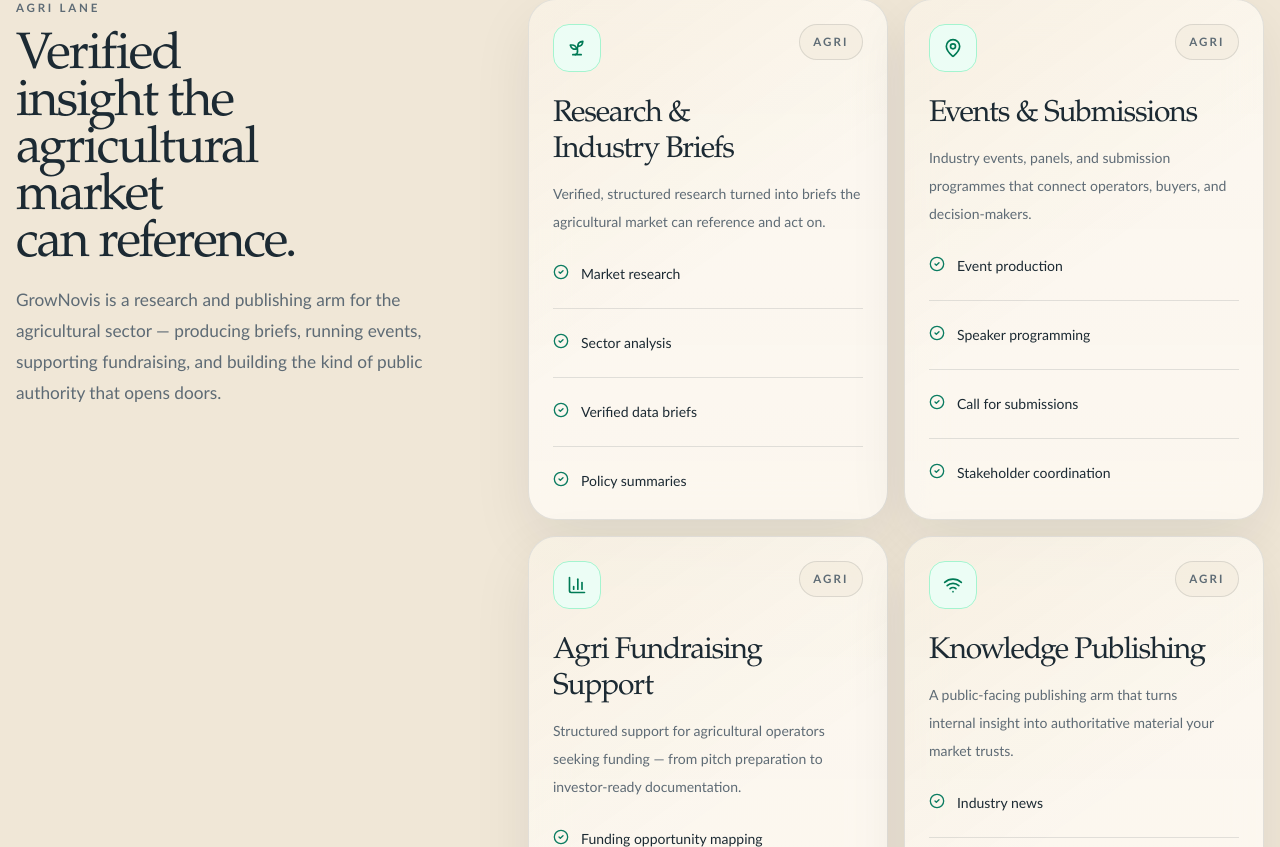
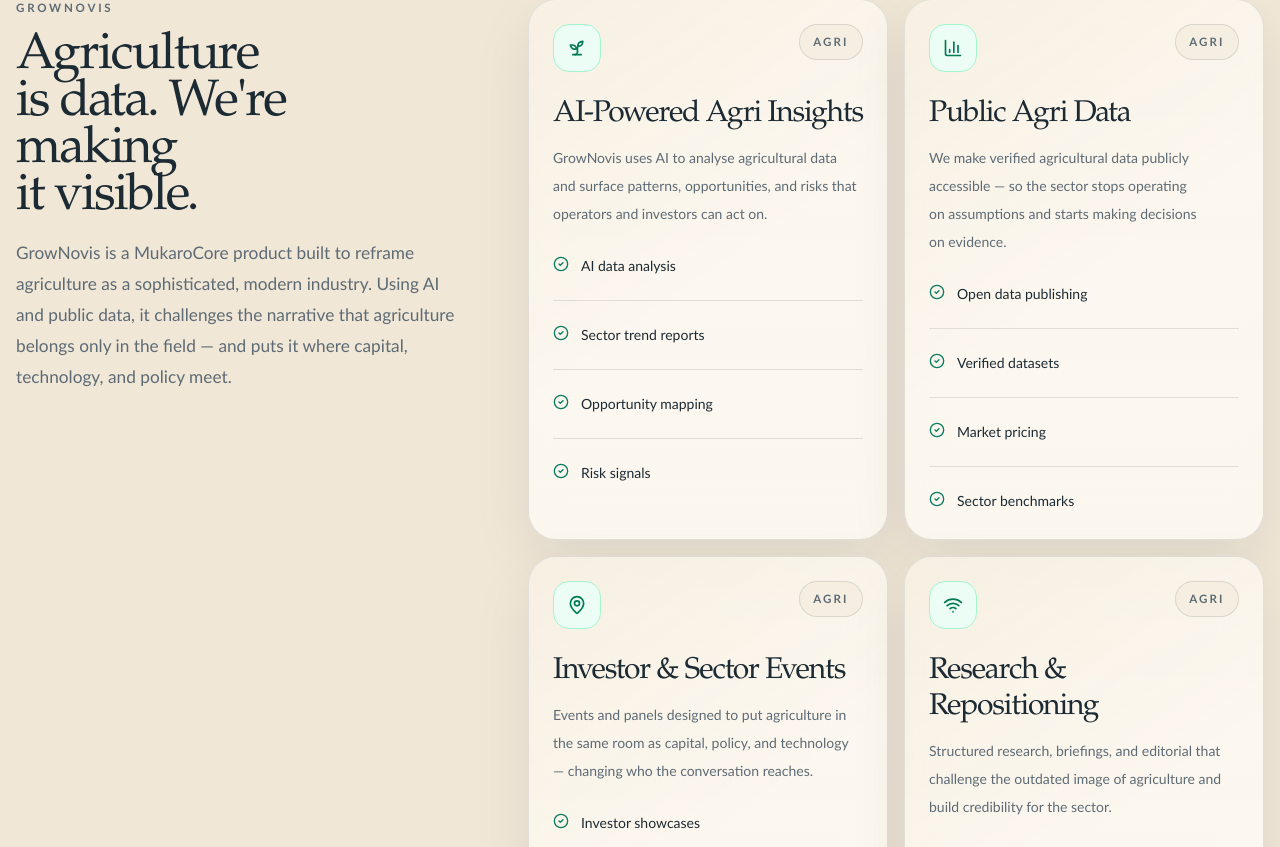
Before and after one commit to junior-8080/mukarocore-site, a Next.js app: page /services in a window 1280 px wide. Shown: the part 3393-4240 px from the top of the page. Built offline with nearby package versions, Linux system fonts and the light colour scheme.

Commit message:
fix:grownovis rebranding

```diff
--- a/app/about/page.tsx
+++ b/app/about/page.tsx
@@ -93,15 +93,15 @@
   },
   {
     code: "AGRI",
-    title: "Agricultural intelligence and market links",
-    body: "We develop tools and reporting structures that help agricultural operators connect field activity to planning and market access.",
-    points: ["Precision data", "Market visibility", "Field analytics"],
+    title: "GrowNovis — modern agricultural intelligence",
+    body: "GrowNovis is a MukaroCore product built to reframe agriculture as a sophisticated, data-driven industry. It uses AI to surface insight, publish verified agri data publicly, and connect operators, investors, and policymakers around what agriculture actually looks like today.",
+    points: ["AI-powered insights", "Public agri data", "Investor access"],
   },
   {
     code: "HUB",
-    title: "Public authority through verified insight",
-    body: "GrowNovis turns internal insight into structured public material: research, briefings, news, and events.",
-    points: ["Publishing", "Research", "Event programming"],
+    title: "Breaking the narrative around agriculture",
+    body: "Agriculture is not just farming in villages. GrowNovis exists to prove that — through research, events, briefings, and AI tools that make the sector visible, credible, and attractive to a new generation of operators and investors.",
+    points: ["Research & briefings", "Event programming", "Sector repositioning"],
   },
 ];
 
--- a/app/knowledge-hub/layout.tsx
+++ b/app/knowledge-hub/layout.tsx
@@ -3,20 +3,20 @@
 export const metadata: Metadata = {
   title: "GrowNovis",
   description:
-    "Verified publications, industry news, and events across technology, commerce, and agriculture from MukaroCore Enterprise.",
+    "GrowNovis by MukaroCore uses AI to surface agricultural insight, publish verified data publicly, and reframe agriculture as a modern, data-driven industry.",
   keywords: [
-    "MukaroCore knowledge hub",
-    "Africa business insights",
-    "tech publications Africa",
-    "agri-tech news Africa",
-    "commerce trends Africa",
-    "business intelligence Ghana",
-    "MukaroCore blog",
+    "GrowNovis",
+    "AI agricultural intelligence Africa",
+    "agri data Africa",
+    "modern agriculture Ghana",
+    "agricultural investment Africa",
+    "agri research publishing",
+    "MukaroCore GrowNovis",
   ],
   openGraph: {
     title: "GrowNovis | MukaroCore Enterprise",
     description:
-      "Insights, publications, and industry news on Technology, Commerce, and Agriculture from MukaroCore Enterprise.",
+      "AI-powered agricultural intelligence — making agri data public and reframing agriculture as the sophisticated, investable industry it is.",
     url: "https://www.mukarocore.com/knowledge-hub",
   },
 };
--- a/app/knowledge-hub/page.tsx
+++ b/app/knowledge-hub/page.tsx
@@ -21,83 +21,83 @@
 
 const publications = [
   {
-    title: "From Paper to Platform: Digitising Operations in African SMEs",
-    category: "Tech",
-    type: "Whitepaper",
-    author: "MukaroCore Research Team",
+    title: "Agriculture Is an Asset Class: The Data Investors Are Missing",
+    category: "Agriculture",
+    type: "Research Brief",
+    author: "GrowNovis Research Team",
     date: "April 2026",
     verified: true,
-    downloads: 1847,
+    downloads: 2341,
     summary:
-      "A practical guide to replacing manual, paper-based workflows with digital systems — covering process mapping, tool selection, and team enablement.",
+      "A data-driven case for treating African agriculture as a sophisticated investment category — with AI-analysed sector performance, risk profiles, and opportunity signals.",
   },
   {
-    title: "Agricultural Funding Landscape in West Africa: 2026 Brief",
+    title: "Beyond the Village: Reframing Agriculture for the Modern Economy",
+    category: "Agriculture",
+    type: "Whitepaper",
+    author: "GrowNovis Research Team",
+    date: "March 2026",
+    verified: true,
+    downloads: 1893,
+    summary:
+      "An evidence-based challenge to the outdated narrative around African agriculture — covering supply chain sophistication, tech adoption, and the sectors attracting serious capital.",
+  },
+  {
+    title: "West Africa Agri Funding Landscape: 2026 Brief",
     category: "Agriculture",
     type: "Research Brief",
     author: "Prof. James Okoye",
-    date: "March 2026",
-    verified: true,
-    downloads: 1103,
-    summary:
-      "A verified overview of available grants, impact funds, and investor appetite for agricultural operators across West Africa.",
-  },
-  {
-    title: "Closing the Revenue Gap: Automating Invoicing and Payment Follow-Up",
-    category: "Commerce",
-    type: "Case Study",
-    author: "MukaroCore Commerce Team",
     date: "February 2026",
-    verified: true,
-    downloads: 2103,
-    summary:
-      "Real-world examples of businesses that reduced payment delays and manual reconciliation by automating their invoicing and follow-up workflows.",
-  },
-  {
-    title: "Workflow Automation for Frontline Teams: What Works and What Doesn't",
-    category: "Tech",
-    type: "Research Paper",
-    author: "MukaroCore Research Team",
-    date: "January 2026",
     verified: true,
     downloads: 1567,
     summary:
-      "Analysis of automation implementations across service businesses in Africa — with honest assessments of adoption challenges and what drives successful rollouts.",
+      "A verified overview of available grants, impact funds, and investor appetite for agricultural operators across West Africa — with GrowNovis AI-generated opportunity signals.",
+  },
+  {
+    title: "AI in Agriculture: What the Data Actually Shows",
+    category: "Agriculture",
+    type: "Research Paper",
+    author: "GrowNovis Research Team",
+    date: "January 2026",
+    verified: true,
+    downloads: 1204,
+    summary:
+      "An honest analysis of where AI is creating real value in African agriculture — from market pricing to yield forecasting — and where the hype outpaces the evidence.",
   },
 ];
 
 const news = [
   {
-    title: "Mobile Money Adoption Reaches 78% in Regional Markets",
-    category: "Commerce",
+    title: "GrowNovis AI Signals: April 2026 Agri Opportunity Digest",
+    category: "Agriculture",
     date: "April 12, 2026",
-    readTime: "5 min read",
+    readTime: "4 min read",
     excerpt:
-      "Latest statistics show unprecedented growth in mobile money usage across regional markets, creating new opportunities for digital commerce.",
+      "This month's AI-generated digest covers emerging opportunities in West African agri-processing, input markets, and export corridors — with data sourced from GrowNovis public datasets.",
   },
   {
-    title: "Agri Fundraising Round-Up: Q1 2026",
+    title: "Agri Funding Round-Up: Q1 2026",
     category: "Agriculture",
     date: "April 10, 2026",
     readTime: "4 min read",
     excerpt:
-      "A review of agricultural funding activity in Q1 2026 — which sectors attracted investment, what operators are asking for, and what funders are prioritising.",
+      "A review of agricultural funding activity in Q1 2026 — which sectors attracted capital, what operators are asking for, and what funders are prioritising.",
   },
   {
-    title: "Why Manual Processes Break Down at Scale",
-    category: "Tech",
+    title: "Why Agriculture Keeps Losing the Narrative — And How to Fix It",
+    category: "Agriculture",
     date: "April 8, 2026",
     readTime: "6 min read",
     excerpt:
-      "An analysis of the most common failure points in manual business operations — and the signals that tell you a process needs to be digitised before it costs you.",
+      "The perception problem in African agriculture is not a farming problem — it's a data and visibility problem. GrowNovis is built to address exactly that.",
   },
   {
-    title: "Automating the Invoice-to-Cash Cycle for Service Businesses",
-    category: "Commerce",
+    title: "The Agri Sectors Attracting Serious Investment in 2026",
+    category: "Agriculture",
     date: "April 5, 2026",
     readTime: "5 min read",
     excerpt:
-      "How service businesses across Africa are reducing collection delays by automating the steps between service delivery and confirmed payment.",
+      "AI-analysed data from GrowNovis shows which agricultural sub-sectors are drawing the most investor attention across Africa — and what's driving the shift.",
   },
 ];
 
@@ -182,12 +182,13 @@
     <>
       <PageHero
         eyebrow="GrowNovis"
-        title={<>Verified research, reporting, and live market signals.</>}
+        title={<>Agriculture is more than farming. Here's the data to prove it.</>}
         description={
           <div className="space-y-6">
             <p>
-              The hub is where MukaroCore turns working insight into usable public
-              material. Every entry is designed to be cited, shared, and acted on.
+              GrowNovis is a MukaroCore product that uses AI to surface agricultural
+              insight, publish verified data publicly, and reframe the sector as the
+              sophisticated, investable industry it actually is.
             </p>
 
             <div className="max-w-xl space-y-3">
@@ -397,11 +398,12 @@
             <div>
               <p className="eyebrow">Submission desk</p>
               <h2 className="mt-4 max-w-[12ch] text-5xl leading-none">
-                Contribute research, reporting, or events to the hub.
+                Contribute research or data to GrowNovis.
               </h2>
               <p className="mt-5 max-w-2xl text-base leading-8 text-muted-foreground">
-                If you have material that adds real value to operators in tech,
-                commerce, or agriculture, we can review it for the verified pipeline.
+                If you have verified agricultural data, research, or sector insight
+                that should be public — submit it for review and we'll put it in
+                front of the operators, investors, and policymakers who need it.
               </p>
             </div>
 
--- a/app/page.tsx
+++ b/app/page.tsx
@@ -40,7 +40,7 @@
   {
     id: "03",
     title: "GrowNovis",
-    summary: "Research, verified briefs, events, and public authority-building.",
+    summary: "AI-powered agri intelligence — making agriculture data-driven, public, and modern.",
     href: "/knowledge-hub",
   },
 ];
@@ -70,9 +70,9 @@
     icon: BookOpenText,
     title: "GrowNovis",
     image: "/agro.jpg",
-    imageAlt: "Research and knowledge publishing",
-    summary: "A publishing arm that turns internal insight into verified public material your market can reference.",
-    points: ["Research briefs", "Industry news", "Events and submissions", "Agri fund raising"],
+    imageAlt: "GrowNovis — modern agricultural intelligence",
+    summary: "A MukaroCore product redefining agriculture as a data-driven industry. GrowNovis uses AI to surface insight, make agri data public, and challenge the narrative that agriculture belongs only in the field.",
+    points: ["AI-powered insights", "Public agri data", "Research & briefings", "Investor access"],
     href: "/knowledge-hub",
     span: "lg:col-span-4",
   },
--- a/app/services/page.tsx
+++ b/app/services/page.tsx
@@ -106,31 +106,31 @@
 const agriServices = [
   {
     icon: Sprout,
-    title: "Research & Industry Briefs",
+    title: "AI-Powered Agri Insights",
     description:
-      "Verified, structured research turned into briefs the agricultural market can reference and act on.",
-    features: ["Market research", "Sector analysis", "Verified data briefs", "Policy summaries"],
+      "GrowNovis uses AI to analyse agricultural data and surface patterns, opportunities, and risks that operators and investors can act on.",
+    features: ["AI data analysis", "Sector trend reports", "Opportunity mapping", "Risk signals"],
+  },
+  {
+    icon: BarChart3,
+    title: "Public Agri Data",
+    description:
+      "We make verified agricultural data publicly accessible — so the sector stops operating on assumptions and starts making decisions on evidence.",
+    features: ["Open data publishing", "Verified datasets", "Market pricing", "Sector benchmarks"],
   },
   {
     icon: MapPin,
-    title: "Events & Submissions",
+    title: "Investor & Sector Events",
     description:
-      "Industry events, panels, and submission programmes that connect operators, buyers, and decision-makers.",
-    features: ["Event production", "Speaker programming", "Call for submissions", "Stakeholder coordination"],
-  },
-  {
-    icon: BarChart3,
-    title: "Agri Fundraising Support",
-    description:
-      "Structured support for agricultural operators seeking funding — from pitch preparation to investor-ready documentation.",
-    features: ["Funding opportunity mapping", "Pitch deck support", "Grant writing", "Investor readiness"],
+      "Events and panels designed to put agriculture in the same room as capital, policy, and technology — changing who the conversation reaches.",
+    features: ["Investor showcases", "Sector panels", "Submission programmes", "Stakeholder convening"],
   },
   {
     icon: Wifi,
-    title: "Knowledge Publishing",
+    title: "Research & Repositioning",
     description:
-      "A public-facing publishing arm that turns internal insight into authoritative material your market trusts.",
-    features: ["Industry news", "Thought leadership", "Report publishing", "Public authority-building"],
+      "Structured research, briefings, and editorial that challenge the outdated image of agriculture and build credibility for the sector.",
+    features: ["Research briefs", "Thought leadership", "Narrative publishing", "Sector authority-building"],
   },
 ];
 
@@ -284,13 +284,14 @@
       <SiteSection tone="muted">
         <div id="agri">
           <SectionBlock
-            eyebrow="Agri lane"
-            title={<>Verified insight the agricultural market can reference.</>}
+            eyebrow="GrowNovis"
+            title={<>Agriculture is data. We're making it visible.</>}
             description={
               <>
-                GrowNovis is a research and publishing arm for the agricultural
-                sector — producing briefs, running events, supporting fundraising,
-                and building the kind of public authority that opens doors.
+                GrowNovis is a MukaroCore product built to reframe agriculture as
+                a sophisticated, modern industry. Using AI and public data, it
+                challenges the narrative that agriculture belongs only in the field
+                — and puts it where capital, technology, and policy meet.
               </>
             }
           >
```
